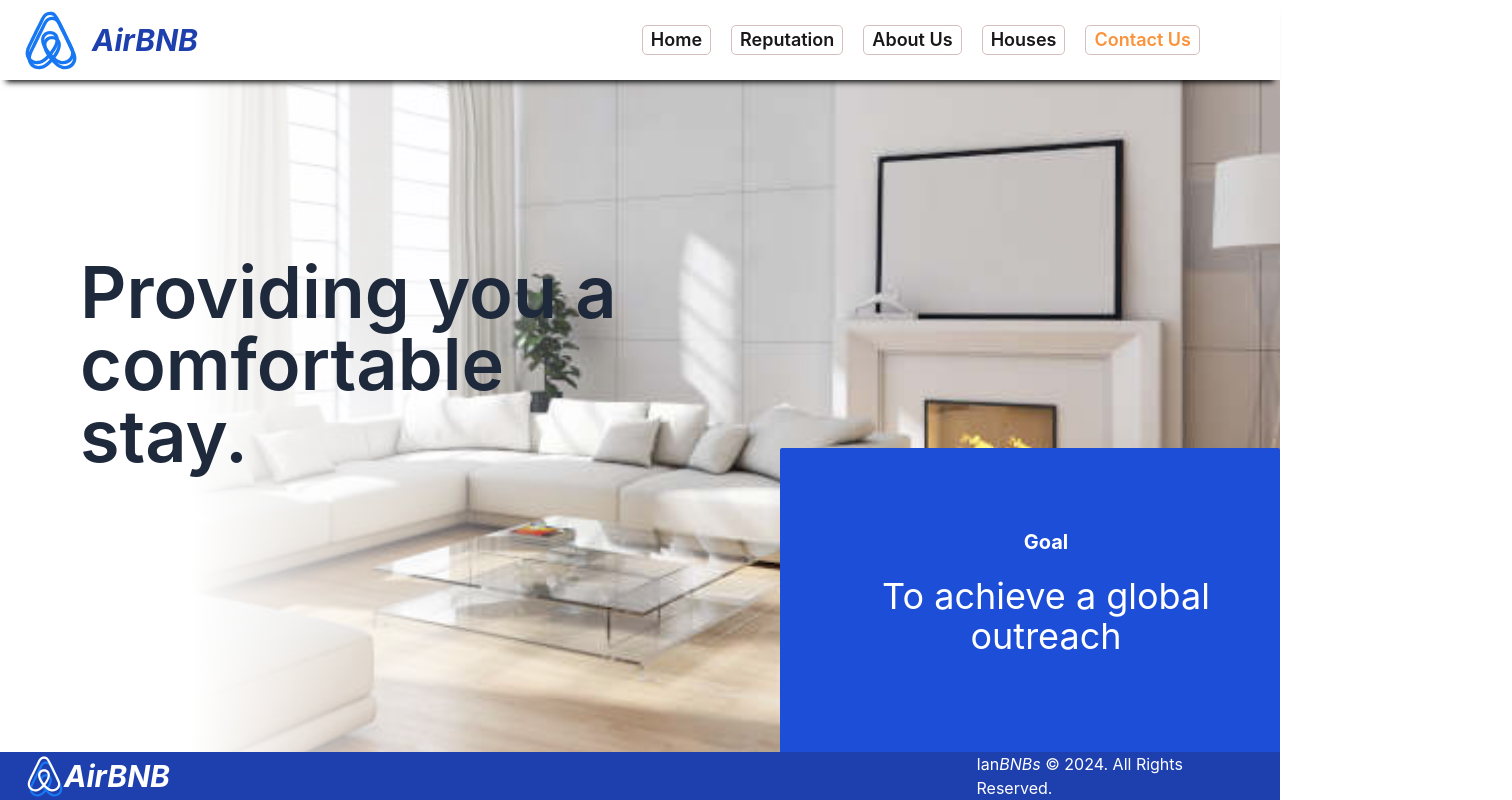
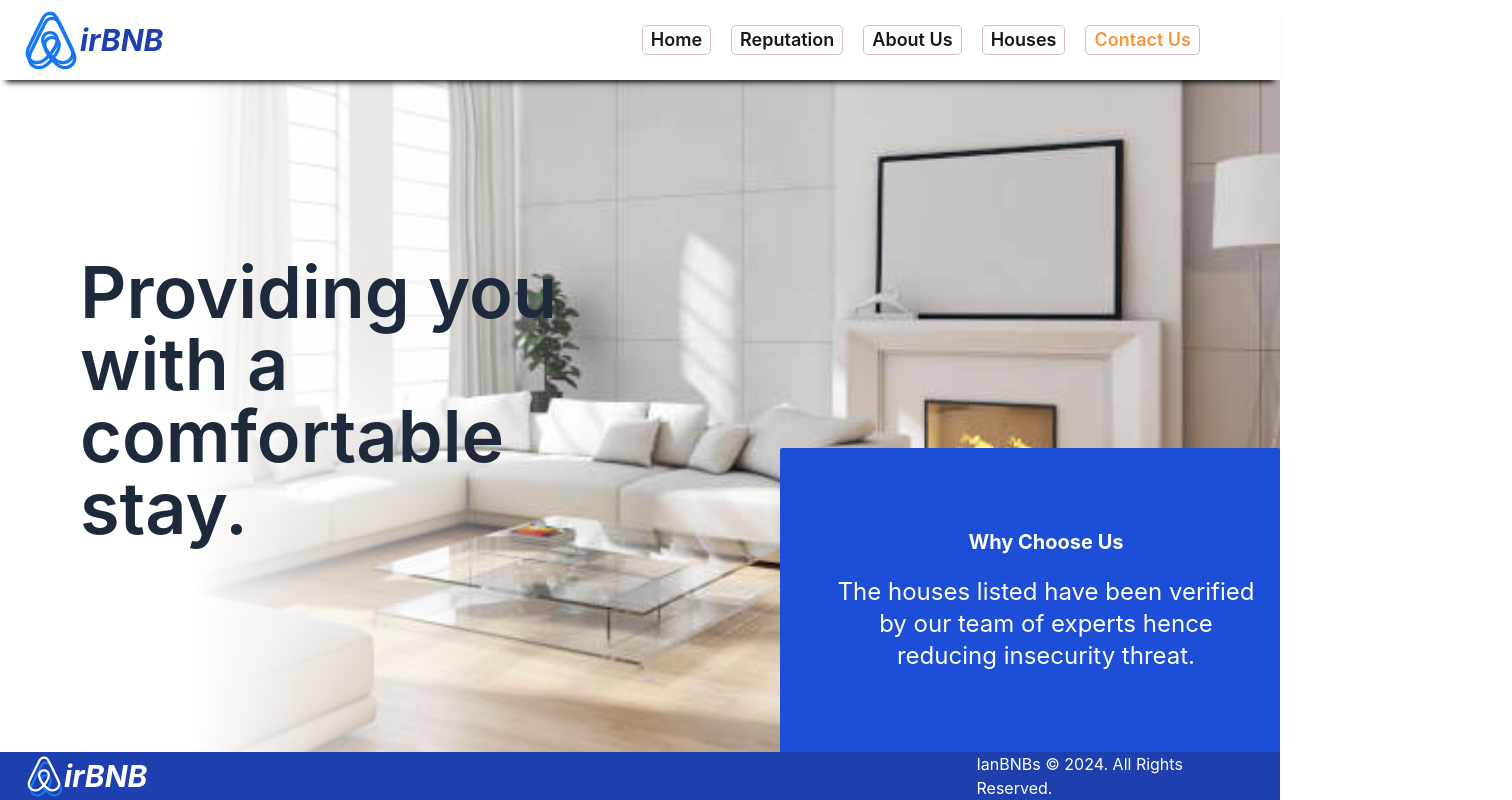
Before and after one commit to muderick/airBnB, a React (Create React App) app: page / in a window 1280 px wide. Shown: the top 800 px of the page, 1512 px wide, since content can reach past the window. Built offline with nearby package versions, Linux system fonts and the light colour scheme.

Commit message:
House overlay update

```diff
--- a/src/components/ContactUs.css
+++ b/src/components/ContactUs.css
@@ -7,7 +7,6 @@
   text-align: center;
   font-size: 30px;
   box-shadow: 2px 2px 3px #999;
-  z-index: 2;
 }
 
 .whatsapp-icon {
--- a/src/components/ContactUs.jsx
+++ b/src/components/ContactUs.jsx
@@ -12,15 +12,16 @@ export const ContactUs = () => {
   return (
     <section
       id="ContactUs"
-      className="w-full h-full mt-[16rem] flex relative bg-white mb-[8rem]"
+      className="w-full mt-16 h-full relative bg-white mb-[8rem]"
     >
+      <div className="text-slate-800 text-center text-4xl font-bold self-center whitespace-nowrap mb-4">
+        Contact Us
+      </div>
+      <div className="flex mt-8">
         <div className="grid contacts w-1/2 pl-[10rem] h-[20%] my-auto">
           <div className="email flex gap-8">
             <div className="my-auto">
-            <a
-              href="mailto:kmoneywise99@gmail.com"
-              rel="noopener noreferrer"
-            >
+              <a href="mailto:kmoneywise99@gmail.com" rel="noopener noreferrer">
                 <FontAwesomeIcon
                   icon="fa-regular fa-envelope"
                   onMouseEnter={() => setMailHovered(true)}
@@ -104,6 +105,7 @@ export const ContactUs = () => {
             </div>
           </div>
         </div>
+      </div>
     </section>
   );
 };
--- a/src/components/Footer.jsx
+++ b/src/components/Footer.jsx
@@ -4,7 +4,7 @@ import './Footer.css'
 export const Footer = () => {
   const date = new Date().getFullYear();
   return (
-    <section className="w-screen fixed h-12 px-6 bg-blue-800 items-center flex mt-8 z-[2] bottom-0">
+    <section className="w-full fixed h-12 px-6 bg-blue-800 items-center flex mt-8 z-[2] bottom-0">
       <div className="w-1/2 flex items-stretch justify-between">
         <div>
           <FontAwesomeIcon
@@ -13,11 +13,11 @@ export const Footer = () => {
           />
         </div>
         <div className="text-white text-3xl italic font-bold self-center grow whitespace-nowrap my-auto">
-          AirBNB
+          irBNB
         </div>
       </div>
       <div className="text-white text-base font-normal font-['Work Sans'] flex-end pl-[22rem]">
-        Ian<i>BNBs</i> &copy; {date}. All Rights Reserved.
+        IanBNBs &copy; {date}. All Rights Reserved.
       </div>
     </section>
   );
--- a/src/components/Homepage.jsx
+++ b/src/components/Homepage.jsx
@@ -1,35 +1,34 @@
 import React from "react";
 import "./Homepage.css";
-import HomepageImg from '../assets/Homepage.jpeg';
+import HomepageImg from "../assets/Homepage.jpeg";
 
 export const Homepage = () => {
   return (
     <section
       id="Homepage"
-      className="flex overflow-hidden relative flex min-h-screen w-full items-stretch max-md:max-w-full max-md:pl-5"
+      className="flex overflow-hidden relative min-h-screen w-full items-stretch max-md:max-w-full max-md:pl-5"
     >
       <img
-          loading="lazy"
-          srcSet={HomepageImg}
-          className="absolute h-full w-full object-cover object-center inset-0 scroll no-repeat"
-          alt=""
-        />
+        loading="lazy"
+        srcSet={HomepageImg}
+        className="absolute h-full w-full object-cover object-center inset-0 scroll no-repeat"
+        alt=""
+      />
       <div className="absolute w-full h-full top-0 left-0 flex justify-between">
         <div className="relative top-0 linear-g text-slate-800 text-7xl font-semibold w-[50%] min-h-[780px] pl-20 py-44 max-md:max-w-full max-md:text-4xl max-md:pt-10">
           <div className="mt-20">
-            Providing you a <br /> comfortable <br /> stay.
+            Providing you with a <br /> comfortable <br /> stay.
           </div>
         </div>
         <div className="relative h-[20rem] pt-[5rem] items-center bg-blue-700 flex w-[500px] max-w-full flex-col bottom-8 pl-14 pr-6 py-6 rounded-sm self-end max-md:px-5">
           <div className="text-white text-center text-xl font-bold whitespace-nowrap">
-            Goal
+            Why Choose Us
           </div>
-          <div className="text-white text-center text-4xl self-stretch mt-5">
-            To achieve a global outreach
+          <div className="text-white text-center text-2xl self-stretch mt-5">
+            The houses listed have been verified by our team of experts hence
+            reducing insecurity threat.
           </div>
         </div>
-
-
       </div>
     </section>
   );
--- a/src/components/Houses.jsx
+++ b/src/components/Houses.jsx
@@ -4,11 +4,11 @@ import BedroomImg from "../assets/bedroom.jpg";
 
 export const Houses = () => {
   return (
-    <section id="Houses" className="bg-white flex w-full h-[fit-content] flex-col px-10 py-12 max-md:max-w-full max-md:px-5">
+    <section id="Houses" className="bg-white flex w-full h-[fit-content] flex-col px-10 py-12 max-md:max-w-full max-md:px-5 overflow-hidden">
       <div className="text-slate-800 text-center text-4xl font-bold self-center whitespace-nowrap mt-16 mb-4">
         Houses
       </div>
-      <div className="grid mt-4 houseItem gap-[10rem] mx-auto">
+      <div className="grid mt-4 houseItem gap-4 mx-auto">
         <div className="w-[384px] relative">
           <div className="w-[384px] h-[247px] rounded-sm items-start">
             <div className="self-stretch h-60">
@@ -23,7 +23,13 @@ export const Houses = () => {
           <div className="w-[384px] h-[129px] pl-3.5 py-6 mix-blend-darken bg-[#2947A9] text-[#FFFFFF] items-start gap-5">
             <div className="w-14 grow shrink basis-0 relative font-semibold">Name: </div>
             <div className="self-stretch grow shrink basis-0 relative font-semibold">Location: </div>
-            <div className="w-16 h-3.5 relative font-semibold">Kshs. 0</div>
+            <div className="w-16 h-3.5 relative font-semibold house-info">
+              View More
+              <div className="overlay-info">
+                <div>Collage</div>
+                <div><h5>Amenities</h5></div>
+              </div>
+              </div>
           </div>
         </div>
 
--- a/src/components/Navbar.jsx
+++ b/src/components/Navbar.jsx
@@ -13,7 +13,7 @@ export const Navbar = () => {
       id="navBar"
       className="justify-between items-stretch bg-white flex w-full gap-5 pl-5 pr-20 py-2 max-md:max-w-full max-md:flex-wrap max-md:px-5"
     >
-      <div className="flex items-stretch justify-between gap-3">
+      <div className="flex items-stretch justify-between">
         <div className="">
           <FontAwesomeIcon
             icon="fa-brands fa-airbnb"
@@ -21,7 +21,7 @@ export const Navbar = () => {
           />
         </div>
         <div className="text-blue-800 text-3xl italic font-bold self-center grow whitespace-nowrap my-auto">
-          AirBNB
+          irBNB
         </div>
       </div>
       <div className="items-stretch self-center flex justify-between gap-5 my-auto max-md:max-w-full max-md:flex-wrap">
```
Lines whose indentation alone changed are shown as unchanged.
